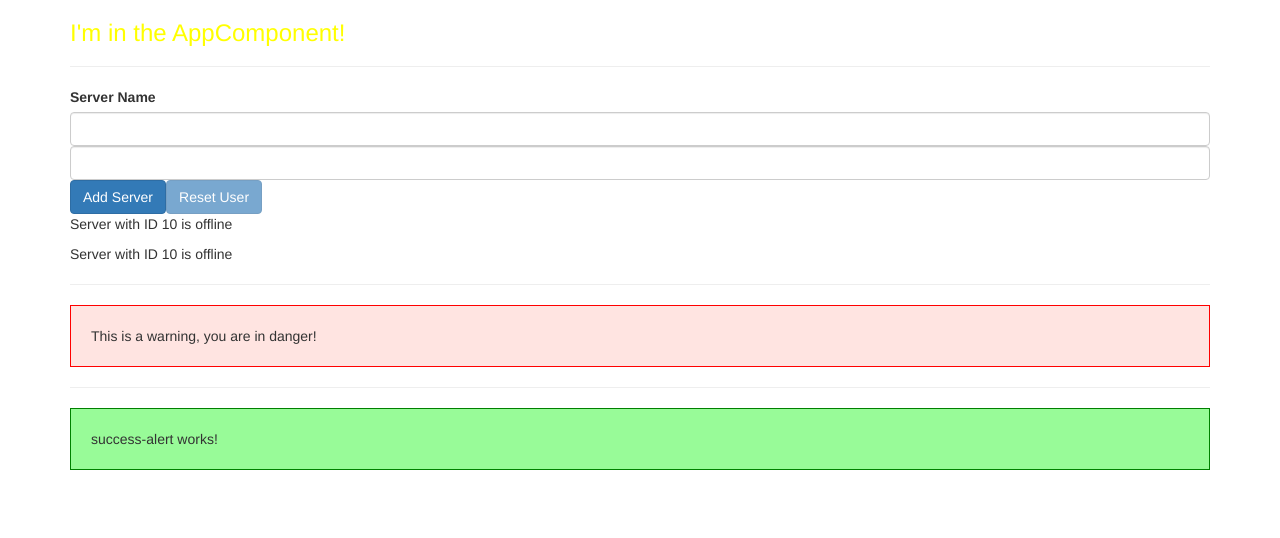
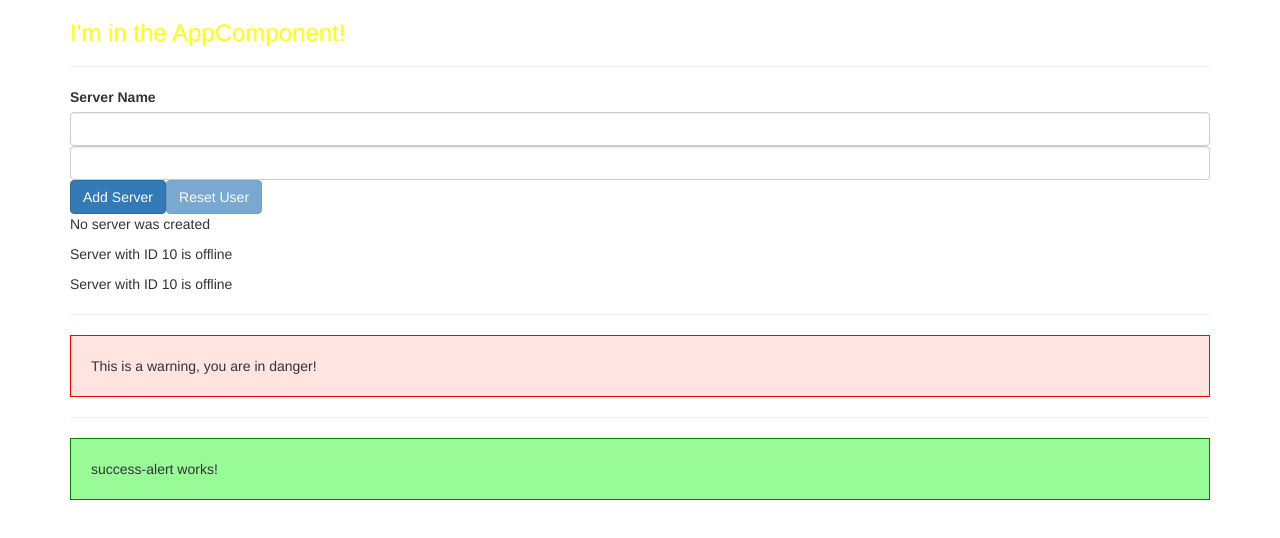
Before and after one commit to Salsa-Dude/angular-review, an Angular app: page / in a window 1280 px wide. Shown: the top 538 px of the page. Built offline with nearby package versions, Linux system fonts and the light colour scheme.

Commit message:
implemented ngIf and else

```diff
--- a/src/app/servers/servers.component.html
+++ b/src/app/servers/servers.component.html
@@ -41,7 +41,11 @@
 </button>
 
 <!-- structural directive -->
-<p *ngIf="serverCreated">Server was created, server name is {{ serverName }}</p>
+<!-- using ngIf and else -->
+<p *ngIf="serverCreated; else noServer">Server was created, server name is {{ serverName }}</p>
+<ng-template #noServer>
+  <p>No server was created</p>
+</ng-template>
 
 <app-server></app-server>
 <app-server></app-server>
```
